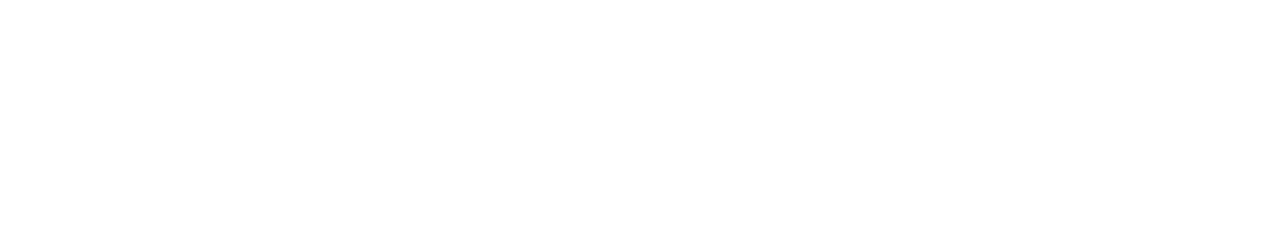
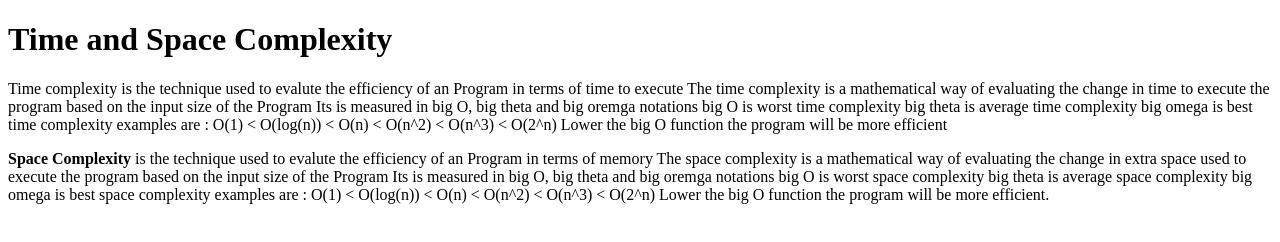
Before and after one commit to acciojob/time-and-space-complexity-Dharamveer21, a website: page main.html in a window 1280 px wide. Drawn offline with Linux system fonts and the light colour scheme.

Commit message:
created a submission

```diff
--- a/main.html
+++ b/main.html
@@ -1,15 +1,44 @@
+
 <!DOCTYPE html>
 
 <html>
 
 <head>
-	<link rel="stylesheet" href="styles.css">
+    <link rel="stylesheet" href="styles.css">
 </head>
 
 <body>
-	<!-- the entire body must be written by student -->
-    <script type="text/javascript" src="./script.js">
-</script>
+    <!-- the entire body must be written by student -->
+
+    <h1>Time and Space Complexity</h1>
+
+    <p>Time complexity is the technique used to evalute the efficiency of an Program in terms of time to execute
+        The time complexity is a mathematical way of evaluating the change in time to execute the program based on the
+        input size of the Program
+
+        Its is measured in big O, big theta and big oremga notations
+        big O is worst time complexity
+        big theta is average time complexity
+        big omega is best time complexity
+
+        examples are : O(1) < O(log(n)) < O(n) < O(n^2) < O(n^3) < O(2^n) Lower the big O function the program will be
+            more efficient</p>
+
+
+            <p><b>Space Complexity</b> is the technique used to evalute the efficiency of an Program in terms of memory
+                The space complexity is a mathematical way of evaluating the change in extra space used to execute the
+                program based on the
+                input size of the Program
+
+                Its is measured in big O, big theta and big oremga notations
+                big O is worst space complexity
+                big theta is average space complexity
+                big omega is best space complexity
+
+                examples are : O(1) < O(log(n)) < O(n) < O(n^2) < O(n^3) < O(2^n) Lower the big O function the program
+                    will be more efficient.</p>
+
+                    <script type="text/javascript" src="./script.js"></script>
 
 </body>
 
```
